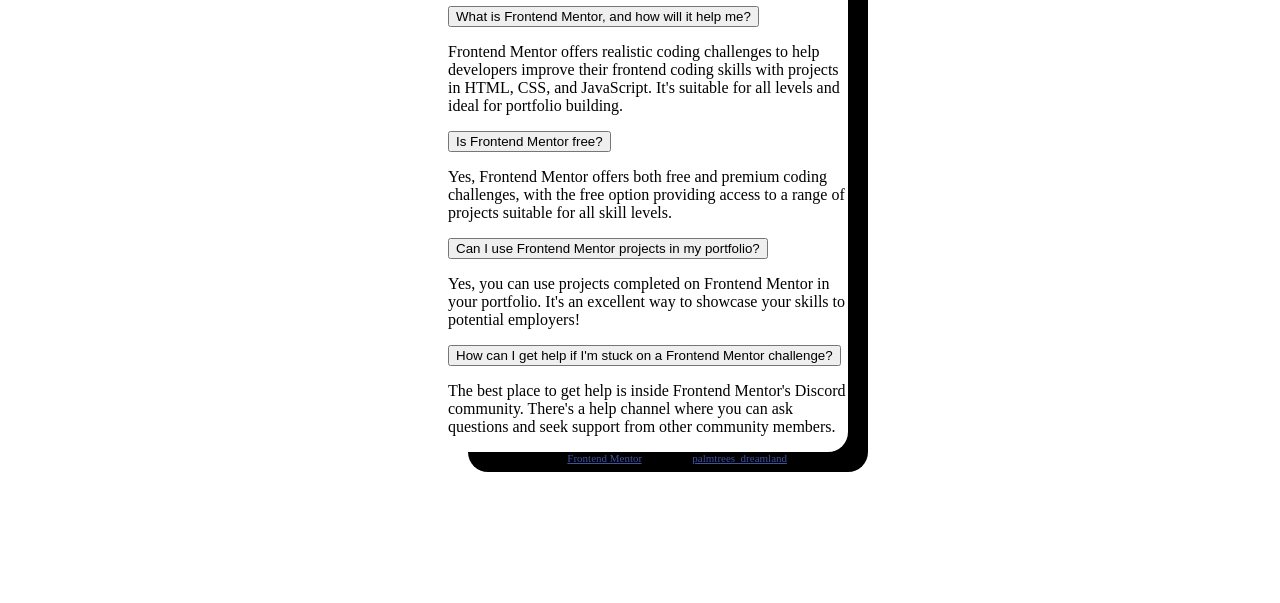
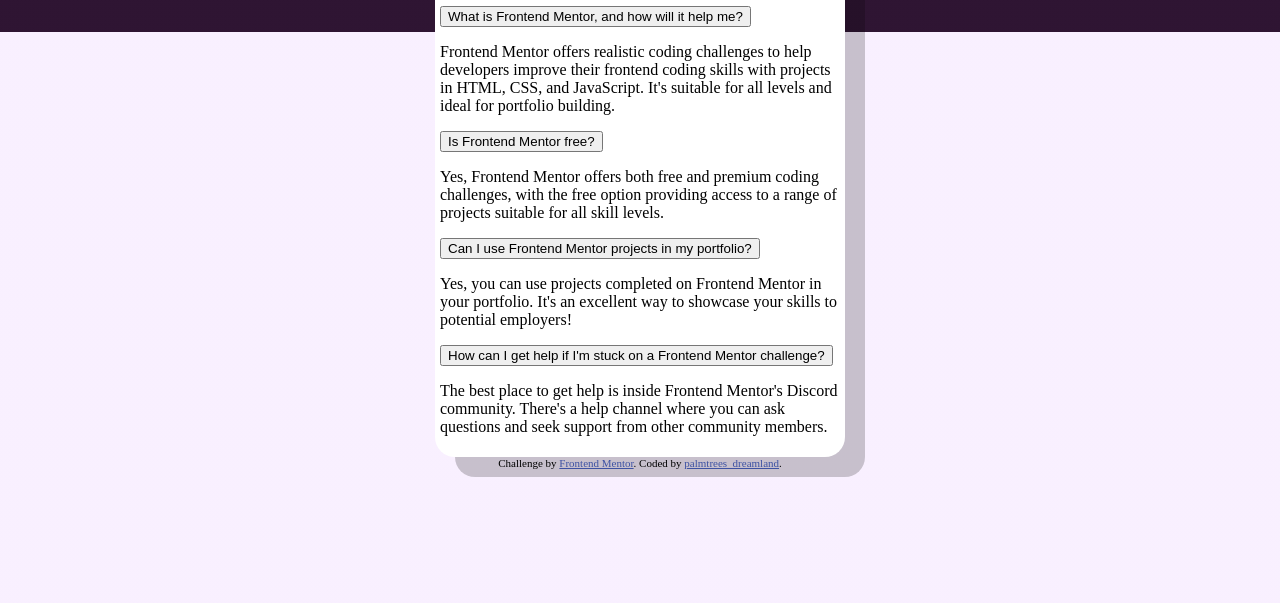
Before and after one commit to palmtrees-dreamland/accordion, a plain HTML site: page index.html in a window 1280 px wide. Shown: the part 213-816 px from the top of the page. Drawn offline with Linux system fonts and the light colour scheme.

Commit message:
Add box effect to FAQ card

```diff
--- a/index.html
+++ b/index.html
@@ -16,6 +16,7 @@
 </head>
 
 <body>
+  <div id="grad1">
   <main>
     <h1>
       FAQs
@@ -69,5 +70,7 @@
       Coded by <a href="https://github.com/palmtrees-dreamland">palmtrees_dreamland</a>.
     </div>
   </footer>
+
+  </div>
 </body>
 </html>
--- a/styles/stylesheet.css
+++ b/styles/stylesheet.css
@@ -1,24 +1,35 @@
+
+/* *{
+  padding: 0;
+  margin: 0;
+} */
+
+
+
 body {
- display: flex;
+  height: 100vh;
+  background: linear-gradient(
+    to bottom,
+    hsl(292, 42%, 14%) 0%,
+    hsl(292, 42%, 14%) 30%,
+    hsl(275, 100%, 97%) 30%,
+    hsl(275, 100%, 97%) 100%
+    );
+  display: flex;
   flex-direction: column;
   justify-content: center;
   align-items: center;
-  width: 100%;
-  height: 100vh;
-  background: linear-gradient(
-    180deg,
-    purple 25%,
-    pink 75%,
 
-    );
 }
 
 main {
   width: 400px;
+  padding: 5px;
   border-radius: 20px;
   background-color: white;
-  box-shadow: 20px 20px rgba(0, 0, 0, 75);
+  box-shadow: 20px 20px rgba(0, 0, 0, 0.2);
   align-self: center;
+
 
 }
 
```
